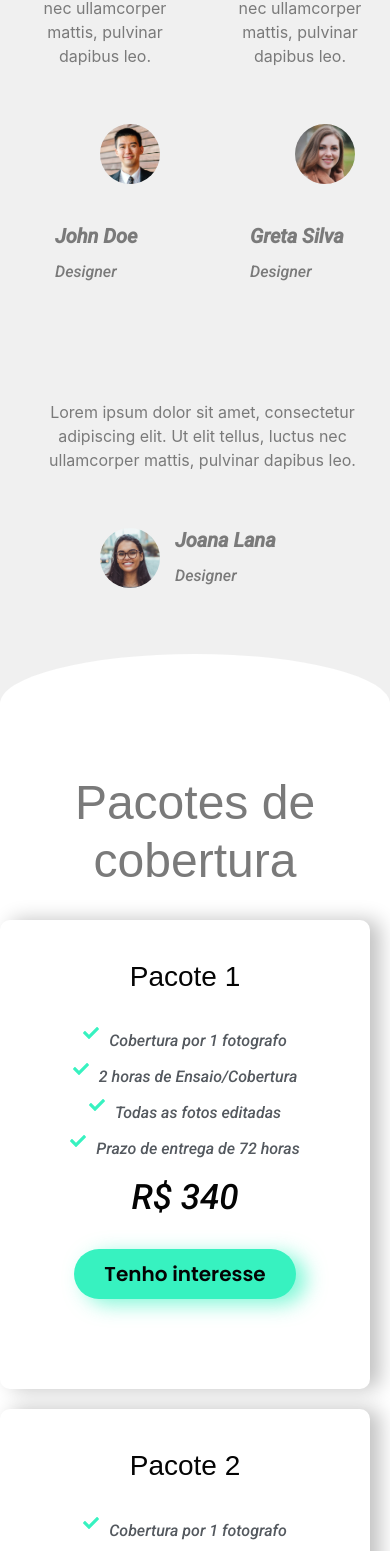
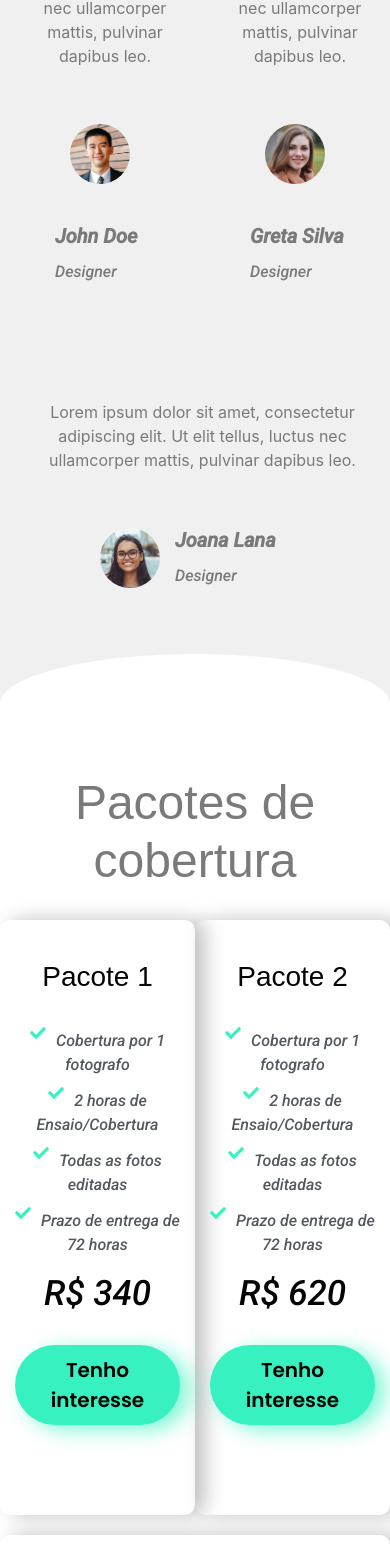
Before and after one commit to Cangemi/site-fotografia, a Next.js app: page / in a window 390 px wide. Shown: the part 6379-7930 px from the top of the page. Built offline with nearby package versions, Linux system fonts and the light colour scheme; a web font is replaced by a local one.

Commit message:
pagina fotografia

```diff
--- a/pages/index.css
+++ b/pages/index.css
@@ -427,6 +427,19 @@ h2{
         padding-top: 150px;
         padding-bottom: 150px;
     }
+    .circulo1{
+        margin-left: 30px;
+    }
+    .circulo2{
+        margin-left: 30px;
+    }
+    .circulo3{
+        margin-left: 60px;
+    }
+
+    .cartao{
+        margin-right: 0px;
+    }
 
     .iconRede{
         font-size: 15px;
```
